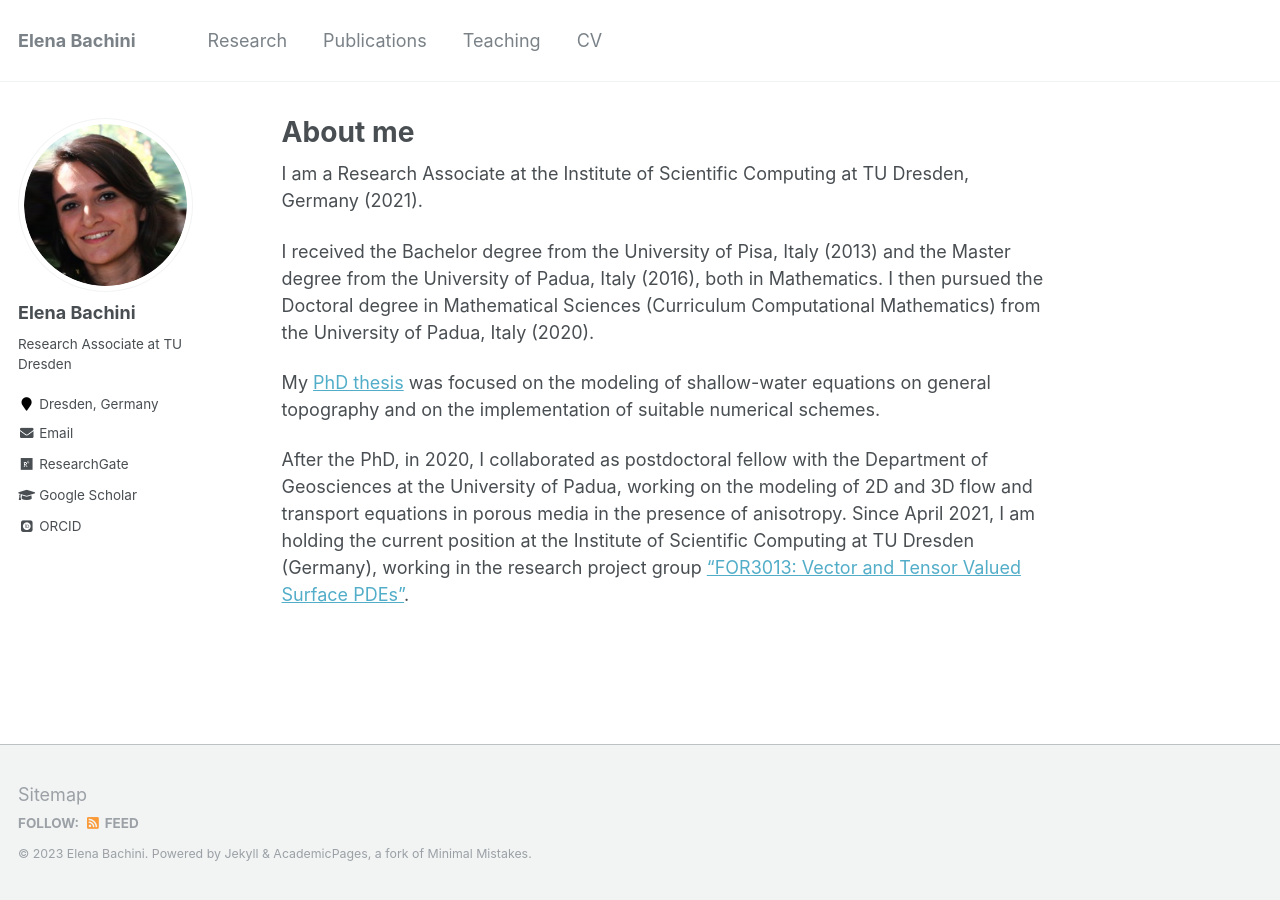
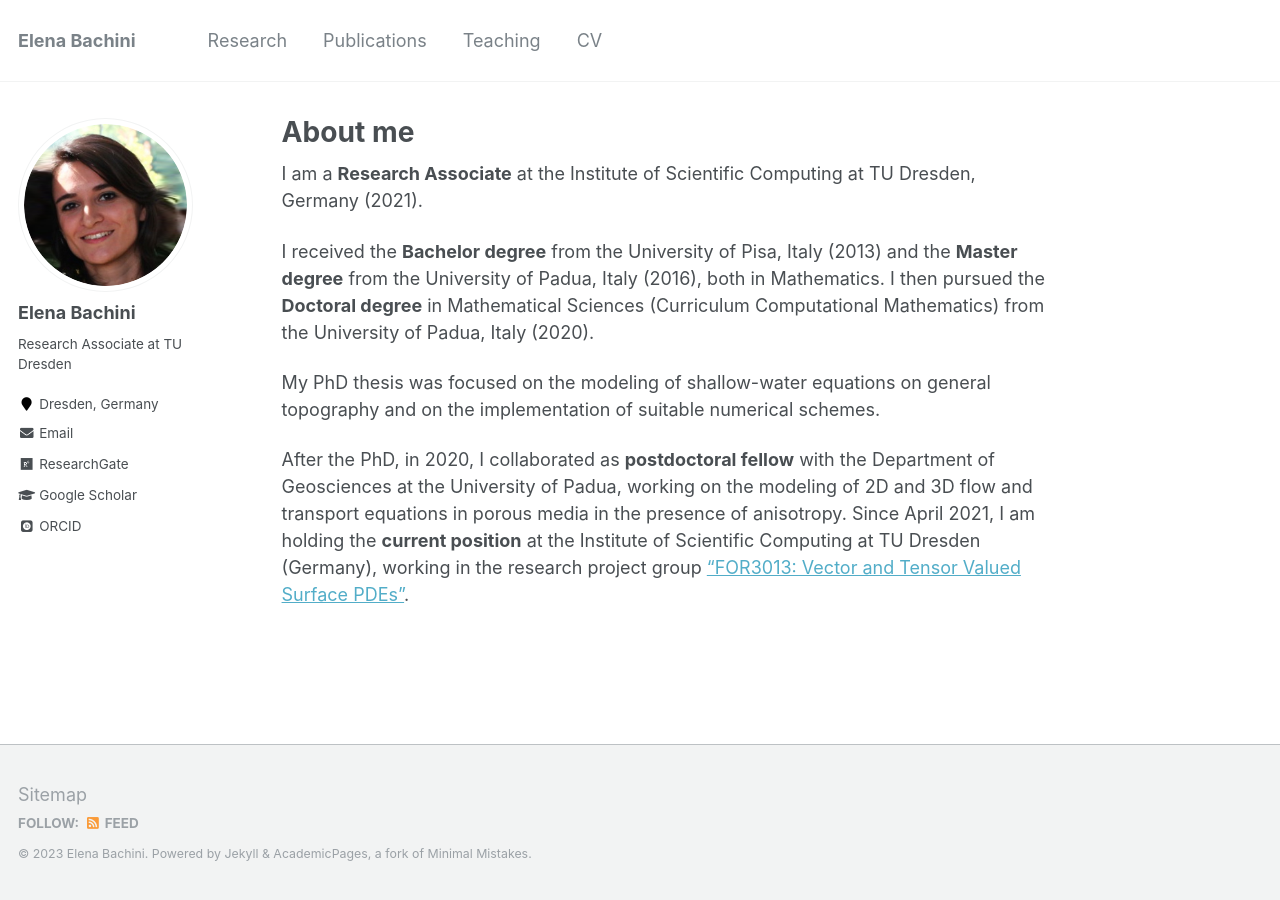
Before and after one commit to elenabachini/elenabachini.github.io, a Jekyll site: the page built from _pages/about.md, in a window 1280 px wide. Built offline with Jekyll 4.4.1, drawn with Linux system fonts in a browser that asks for light colours; some web fonts are replaced.

```diff
--- a/_pages/about.md
+++ b/_pages/about.md
@@ -8,24 +8,24 @@ redirect_from:
   - /about.html
 ---
 
-I am a Research Associate at the Institute of Scientific Computing at
+I am a <b>Research Associate</b> at the Institute of Scientific Computing at
 TU Dresden, Germany (2021).
 
-I received the Bachelor degree from the University of Pisa, Italy (2013)
-and the Master degree from the University
+I received the <b>Bachelor degree</b> from the University of Pisa, Italy (2013)
+and the <b>Master degree</b> from the University
 of Padua, Italy (2016), both in Mathematics.
-I then pursued the Doctoral degree in Mathematical Sciences
+I then pursued the <b>Doctoral degree</b> in Mathematical Sciences
 (Curriculum Computational Mathematics) from the University of
 Padua, Italy (2020).
 
-My [PhD thesis](https://dottorato.math.unipd.it/sites/default/files/tesi_Elena_Bachini.pdf) was focused on the modeling of shallow-water equations
+My PhD thesis was focused on the modeling of shallow-water equations
 on general topography and on the implementation of suitable
 numerical schemes.
 
-After the PhD, in 2020, I collaborated as postdoctoral fellow with the
+After the PhD, in 2020, I collaborated as <b>postdoctoral fellow</b> with the
 Department of Geosciences at the University of Padua, working on the
 modeling of 2D and 3D flow and transport equations in porous media in
-the presence of anisotropy. Since April 2021, I am holding the current
-position at the Institute of Scientific Computing at TU Dresden
+the presence of anisotropy. Since April 2021, I am holding the <b>current
+position</b> at the Institute of Scientific Computing at TU Dresden
 (Germany), working in the research project group ["FOR3013: Vector and
 Tensor Valued Surface PDEs"](https://for3013.webspace.tu-dresden.de/).
```
Also changed, not shown: _pages/cv.md (+3 -3 lines), _pages/publications.md (+45 -0 lines).
